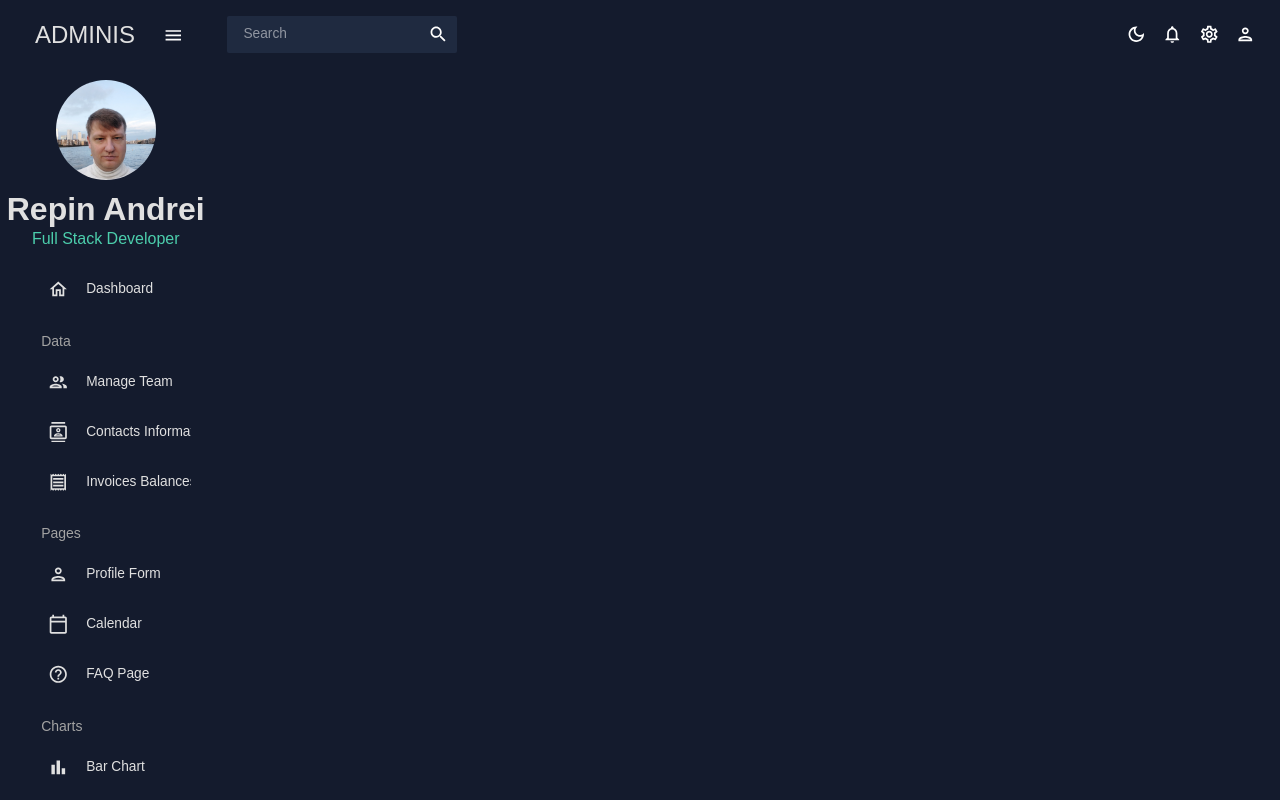
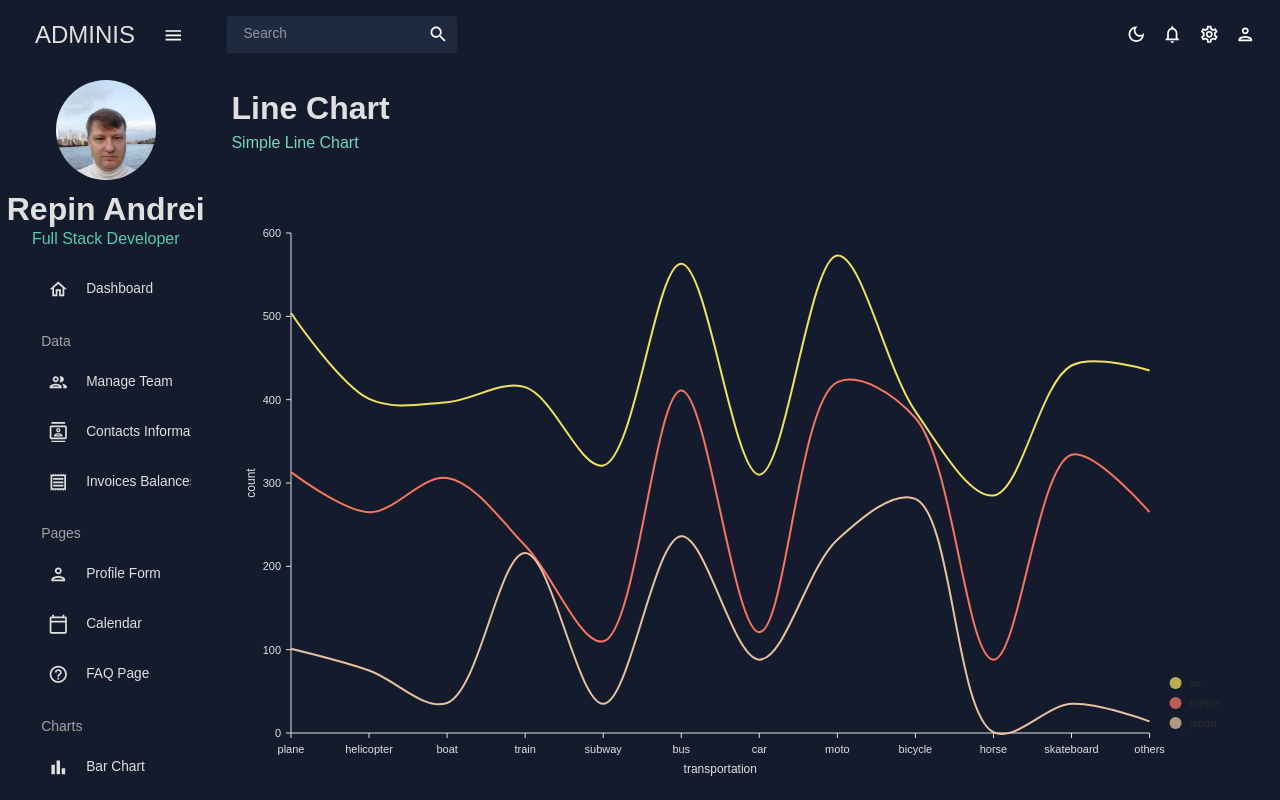
Before and after one commit to RA404/dashboard, a React (Create React App) app: page /line in a window 1280 px wide. Shown: the top 800 px of the page. Built offline with nearby package versions, Linux system fonts and the light colour scheme.

Commit message:
add LineChart component

```diff
--- a/src/App.js
+++ b/src/App.js
@@ -8,7 +8,7 @@
 import Contacts from "./scenes/contacts";
 import Bar from "./scenes/bar";
 import Form from "./scenes/form";
-// import Line from "./scenes/line";
+import Line from "./scenes/line";
 import Pie from "./scenes/pie";
 import FAQ from "./scenes/faq";
 // import Geography from "./scenes/geography";
@@ -38,8 +38,8 @@
               <Route path="/faq" element={<FAQ />} />
               <Route path="/bar" element={<Bar />} />
               <Route path="/pie" element={<Pie />} />
+              <Route path="/line" element={<Line />} />
               {/*
-              <Route path="/line" element={<Line />} />
               <Route path="/geography" element={<Geography />} /> */}
             </Routes>
           </main>
--- /dev/null
+++ b/src/components/LineChart.jsx
@@ -0,0 +1,117 @@
+import { ResponsiveLine } from "@nivo/line";
+import { mockLineData as data } from "../data/mockData";
+import { useTheme } from "@emotion/react";
+import { tokens } from "../theme";
+
+const LineChart = ({ isDashboard = false }) => {
+  const theme = useTheme();
+  const colors = tokens(theme.palette.mode);
+
+  return (
+    <ResponsiveLine
+      data={data}
+			theme={{
+				axis: {
+					domain: {
+						line: {
+							stroke: colors.gray[100],
+						},
+					},
+					legend: {
+						text: {
+							fill: colors.gray[100],
+						},
+					},
+					ticks: {
+						line: {
+							stroke: colors.gray[100],
+							strokeWidth: 1,
+						},
+						text: {
+							fill: colors.gray[100],
+						},
+					},
+					legends: {
+						text: {
+							fill: colors.gray[100],
+						},
+					},
+					tooltip: {
+						container: {
+							color: colors.primary[500],
+						},
+					},
+				},
+			}}
+			colors={isDashboard ? {datum: "color"} : {scheme: "nivo"}}
+      margin={{ top: 50, right: 110, bottom: 50, left: 60 }}
+      xScale={{ type: "point" }}
+      yScale={{
+        type: "linear",
+        min: "auto",
+        max: "auto",
+        stacked: true,
+        reverse: false,
+      }}
+      yFormat=" >-.2f"
+      curve="catmullRom"
+      axisTop={null}
+      axisRight={null}
+      axisBottom={{
+        orient: "bottom",
+        tickSize: 5,
+        tickPadding: 5,
+        tickRotation: 0,
+        legend: isDashboard ? undefined : "transportation",
+        legendOffset: 36,
+        legendPosition: "middle",
+      }}
+      axisLeft={{
+        orient: "left",
+				tickValues: 5,
+        tickSize: 5,
+        tickPadding: 5,
+        tickRotation: 0,
+        legend: isDashboard ? undefined : "count",
+        legendOffset: -40,
+        legendPosition: "middle",
+      }}
+      enableGridX={false}
+      enableGridY={false}
+      pointSize={10}
+      pointColor={{ theme: "background" }}
+      pointBorderWidth={2}
+      pointBorderColor={{ from: "serieColor" }}
+      pointLabelYOffset={-12}
+      useMesh={true}
+      legends={[
+        {
+          anchor: "bottom-right",
+          direction: "column",
+          justify: false,
+          translateX: 100,
+          translateY: 0,
+          itemsSpacing: 0,
+          itemDirection: "left-to-right",
+          itemWidth: 80,
+          itemHeight: 20,
+          itemOpacity: 0.75,
+          symbolSize: 12,
+          symbolShape: "circle",
+          symbolBorderColor: "rgba(0, 0, 0, .5)",
+          effects: [
+            {
+              on: "hover",
+              style: {
+                itemBackground: "rgba(0, 0, 0, .03)",
+                itemOpacity: 1,
+              },
+            },
+          ],
+        },
+      ]}
+    />
+  );
+};
+
+export default LineChart;
--- /dev/null
+++ b/src/scenes/line/index.jsx
@@ -0,0 +1,17 @@
+import { Box } from "@mui/material";
+import Header from "../../components/Header";
+import LineChart from "../../components/LineChart";
+
+const Line = () => {
+    return (
+        <Box m="20px">
+            <Header title="Line Chart" subtitle="Simple Line Chart" />
+
+            <Box height="75vh">
+                <LineChart />
+            </Box>
+        </Box>
+    )
+}
+
+export default Line;
```
